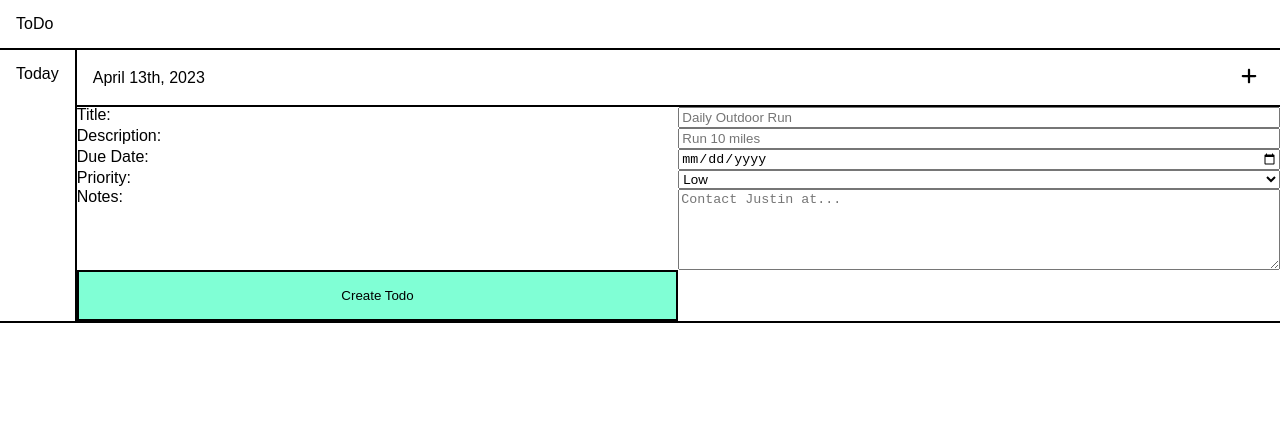
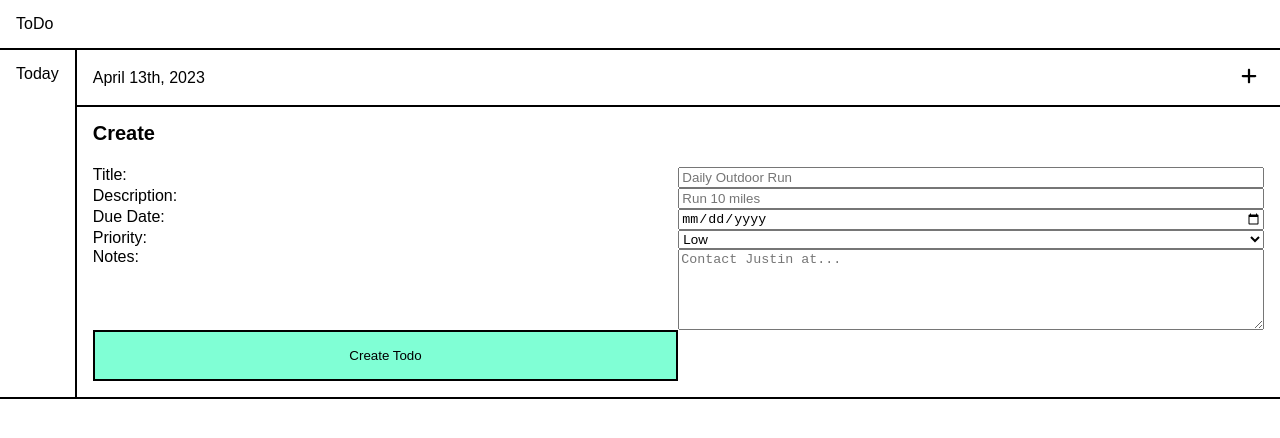
Before and after one commit to jduong09/topToDo, a website built with webpack: page dist/index.html in a window 1280 px wide. Both pictures are taken after a click on the button 1249 px from the left and 77 px from the top of the page. Built offline with nearby package versions, Linux system fonts and the light colour scheme.

Commit message:
Added header to form to properly display if creating or editing.

```diff
--- a/src/index.js
+++ b/src/index.js
@@ -137,32 +137,36 @@ const DomUpdater = {
   }
 };
 // On Script Load, let's do some basic stuff
+// IIFE for adding event listener to submit button in todo form.
 (function() {
+  const divForm = document.getElementById('div-form');
   const form = document.getElementById('form-create-edit-todo');
   const btnSubmit = document.getElementById('button-submit');
 
   btnSubmit.addEventListener('click', (e) => {
     e.preventDefault();
 
-    FormController.createTodo(form.elements);
-    form.classList.add('hide');
+    if (form.getAttribute('data-purpose') === 'create') {
+      FormController.createTodo(form.elements);
+    } else {
+      FormController.editTodo(form.elements);
+    }
+    divForm.classList.add('hide');
   });
-
-  form.appendChild(btnSubmit);
 })();
 
 (function() {
   const btnCreateTodo = document.getElementById('btn-create-todo');
-  const formTodo = document.getElementById('form-create-edit-todo');
+  const divForm = document.getElementById('div-form');
 
   btnCreateTodo.addEventListener('click', (e) => {
     e.preventDefault();
 
     // On clicking the plus button, if form is hidden, then unhide and display form, else hide it.
-    if (formTodo.classList.contains('hide')) {
-      formTodo.classList.remove('hide');
+    if (divForm.classList.contains('hide')) {
+      divForm.classList.remove('hide');
     } else {
-      formTodo.classList.add('hide');
+      divForm.classList.add('hide');
     }
   });
 })();
--- a/src/styles.css
+++ b/src/styles.css
@@ -36,11 +36,21 @@ header, #content {
   align-items: center;
 }
 
+#div-form {
+  border-top: 2px solid hsl(0, 0%, 0%);
+  padding: 1rem;
+}
+
+#div-form > h2 {
+  margin-bottom: 1.5rem;
+  font-size: 1.25rem;
+  font-weight: 700;
+}
+
 #form-create-edit-todo {
   display: grid;
   grid-template-rows: repeat(6, auto);
   grid-template-columns: 50% 50%;
-  border-top: 2px solid hsl(0, 0%, 0%);
 }
 
 #button-submit {
```
Also changed, not shown: dist/index.html, dist/main.js.
